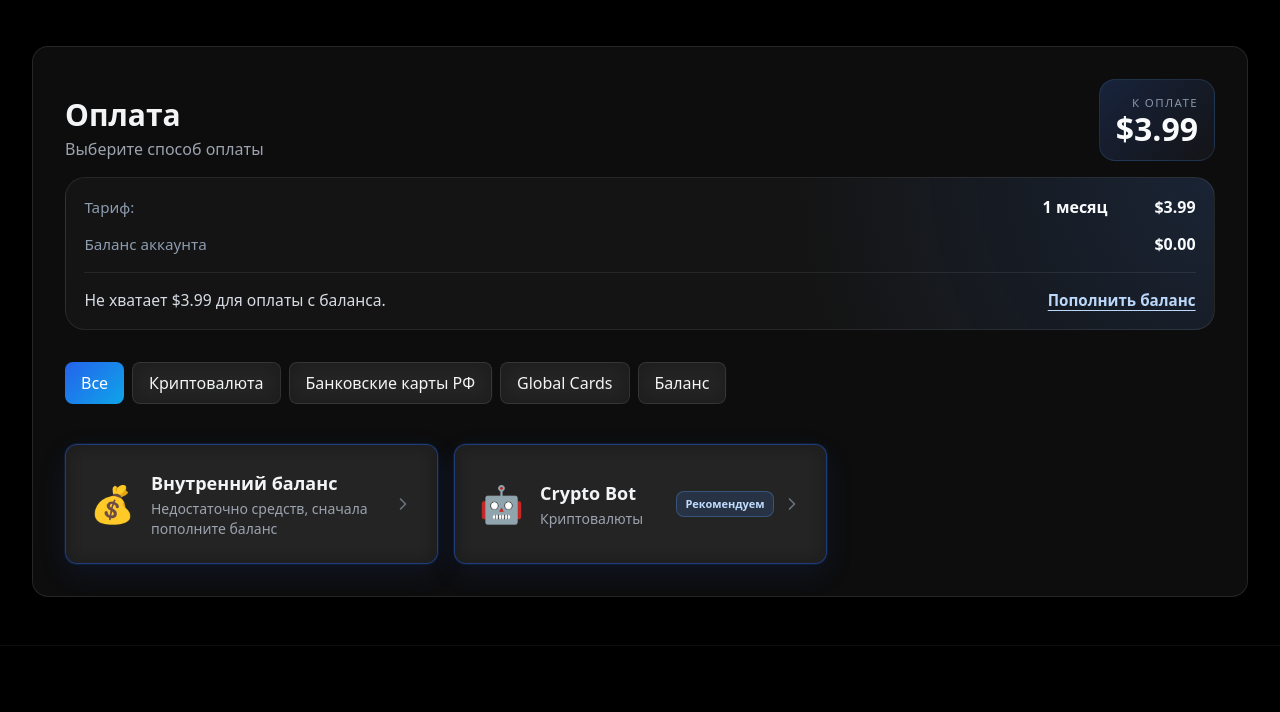
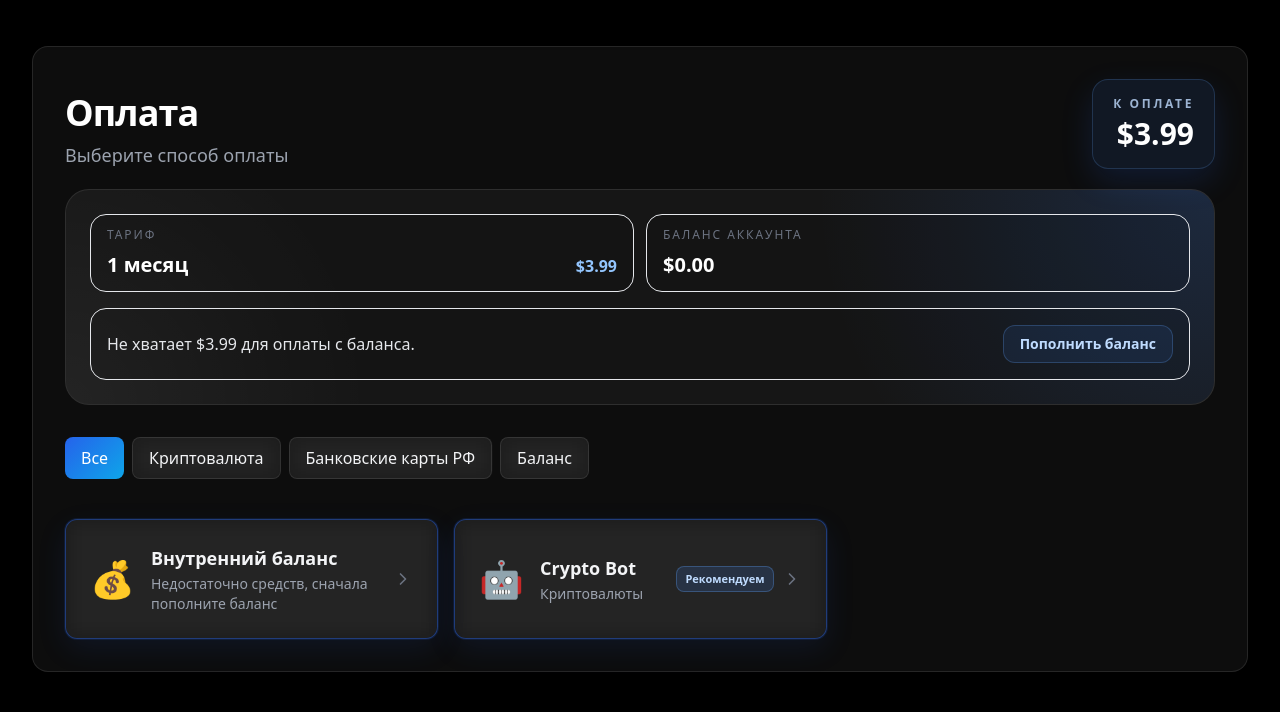
Before and after one commit to DenisGalkin/vexnd, a Flask app: page /checkout in a window 1280 px wide. Shown: the part 66-778 px from the top of the page. Run offline with Flask 3, Linux system fonts and the light colour scheme; the visitor is signed in with stand-in values (Sample User, id 1); data comes from the database, SQL or seed files in the repository; some libraries are stand-ins or nearby versions.

Commit message:
Fixed checkout (2)

```diff
--- a/app/ui/static/css/styles.css
+++ b/app/ui/static/css/styles.css
@@ -453,149 +453,8 @@ a:focus-visible, button:focus-visible, input:focus-visible, select:focus-visible
     box-shadow: 0 0 0 1px rgba(14, 165, 233, 0.2), 0 14px 36px rgba(37, 99, 235, 0.16);
 }
 
-.checkout-payment-hero {
-    display: grid;
-    gap: 1rem;
-}
-
-.checkout-payment-hero__top {
-    display: flex;
-    align-items: flex-end;
-    justify-content: space-between;
-    gap: 1rem;
-}
-
-.checkout-payment-hero__total {
-    display: flex;
-    flex-direction: column;
-    align-items: flex-end;
-    padding: 0.9rem 1rem;
-    border-radius: 1rem;
-    border: 1px solid rgba(96, 165, 250, 0.16);
-    background:
-        linear-gradient(135deg, rgba(37, 99, 235, 0.18), rgba(15, 23, 42, 0.12)),
-        rgba(255, 255, 255, 0.03);
-}
-
-.checkout-payment-hero__eyebrow {
-    font-size: 0.72rem;
-    letter-spacing: 0.12em;
-    text-transform: uppercase;
-    color: rgba(148, 163, 184, 0.9);
-}
-
-.checkout-payment-hero__total-value {
-    font-size: clamp(1.5rem, 3vw, 2rem);
-    font-weight: 800;
-    line-height: 1.05;
-    color: #f8fafc;
-}
-
-.checkout-payment-hero__card {
-    padding: 1.1rem 1.15rem;
-    border-radius: 1.25rem;
-    border: 1px solid rgba(255, 255, 255, 0.08);
-    background:
-        radial-gradient(circle at top right, rgba(59, 130, 246, 0.14), transparent 36%),
-        rgba(255, 255, 255, 0.03);
-}
-
-.checkout-payment-hero__rows {
-    display: grid;
-    gap: 0.8rem;
-}
-
-.checkout-payment-hero__row {
-    display: flex;
-    align-items: baseline;
-    justify-content: space-between;
-    gap: 1rem;
-}
-
-.checkout-payment-hero__label {
-    color: rgba(148, 163, 184, 0.95);
-    font-size: 0.95rem;
-}
-
-.checkout-payment-hero__value {
-    display: flex;
-    align-items: baseline;
-    gap: 1rem;
-    text-align: right;
-    color: #f8fafc;
-    font-size: 1rem;
-    font-weight: 600;
-}
-
-.checkout-payment-hero__price {
-    min-width: 4.5rem;
-    font-size: 1rem;
-}
-
-.checkout-payment-hero__footer {
-    display: flex;
-    align-items: center;
-    justify-content: space-between;
-    gap: 1rem;
-    margin-top: 1rem;
-    padding-top: 1rem;
-    border-top: 1px solid rgba(255, 255, 255, 0.08);
-}
-
-.checkout-payment-hero__status {
-    color: rgba(226, 232, 240, 0.94);
-    font-size: 0.98rem;
-    line-height: 1.45;
-}
-
-.checkout-payment-hero__status.is-ready {
-    color: rgba(134, 239, 172, 0.96);
-}
-
-.checkout-payment-hero__status.is-short {
-    color: rgba(226, 232, 240, 0.94);
-}
-
-.checkout-payment-hero__link {
-    flex-shrink: 0;
-    color: rgba(191, 219, 254, 0.98);
-    font-size: 0.95rem;
-    font-weight: 600;
-    text-decoration: underline;
-    text-underline-offset: 0.25rem;
-    transition: color var(--transition-duration) ease, opacity var(--transition-duration) ease;
-}
-
-.checkout-payment-hero__link:hover {
-    color: #dbeafe;
-}
-
-.checkout-payment-hero__link.is-muted {
-    opacity: 0.72;
-}
-
 /* Make checkout actions easier on mobile: keep CTA visible when summary is open */
 @media (max-width: 640px) {
-    .checkout-payment-hero__top,
-    .checkout-payment-hero__footer,
-    .checkout-payment-hero__row {
-        align-items: flex-start;
-        flex-direction: column;
-    }
-
-    .checkout-payment-hero__total,
-    .checkout-payment-hero__value {
-        align-items: flex-start;
-    }
-
-    .checkout-payment-hero__value {
-        gap: 0.45rem;
-    }
-
-    .checkout-payment-hero__price {
-        min-width: 0;
-    }
-
     .checkout-actions {
         position: sticky;
         bottom: 0;
--- a/app/ui/templates/balance.html
+++ b/app/ui/templates/balance.html
@@ -12,11 +12,9 @@
   <div class="overview-shell balance-topup">
     <section class="overview-panel glass-effect balance-topup__hero">
       <h1 class="overview-panel__title">{{ _('Пополнение баланса') }}</h1>
-      <div class="balance-topup__balance-card">
+      <div class="balance-topup__balance-row">
         <span class="balance-topup__balance-label">{{ _('Баланс') }}</span>
-        <div class="balance-topup__balance-row">
-          <span class="balance-topup__balance-value">{{ balance_amount_text }}</span>
-        </div>
+        <span class="balance-topup__balance-value">{{ balance_amount_text }}</span>
       </div>
       <p class="overview-panel__meta balance-topup__hero-meta">{{ _('Пополните баланс и оплачивайте подписку быстрее без повторного ввода платёжных данных.') }}</p>
     </section>
--- a/app/ui/templates/checkout.html
+++ b/app/ui/templates/checkout.html
@@ -6,40 +6,45 @@
 <div class="max-w-7xl mx-auto px-4 sm:px-6 lg:px-8 py-8 sm:py-12">
     <!-- Step 1: Payment Methods -->
     <div class="glass-effect rounded-2xl p-5 sm:p-8">
-        <div class="checkout-payment-hero mb-6 sm:mb-8">
-            <div class="checkout-payment-hero__top">
+        <div class="mb-6 sm:mb-8">
+            <div class="flex flex-col gap-4 sm:gap-5">
+                <div class="flex flex-col gap-3 sm:flex-row sm:items-end sm:justify-between">
                     <div>
-                    <h1 class="text-3xl font-bold">{{ _('Оплата') }}</h1>
-                    <p class="text-gray-400 mt-1">{{ _('Выберите способ оплаты') }}</p>
+                        <h1 class="text-3xl sm:text-4xl font-bold tracking-tight text-white">{{ _('Оплата') }}</h1>
+                        <p class="text-gray-400 mt-2 text-base sm:text-lg">{{ _('Выберите способ оплаты') }}</p>
                     </div>
-                <div class="checkout-payment-hero__total">
-                    <span class="checkout-payment-hero__eyebrow">{{ _('К оплате') }}</span>
-                    <span id="header-price" class="checkout-payment-hero__total-value">${{ price }}</span>
+                    <div class="self-start sm:self-auto rounded-2xl border border-blue-400/20 bg-blue-500/10 px-4 py-3 sm:px-5 sm:py-4 text-left sm:text-right shadow-[0_12px_32px_rgba(37,99,235,0.16)]">
+                        <div class="text-[11px] sm:text-xs font-semibold uppercase tracking-[0.22em] text-blue-200/80">{{ _('К оплате') }}</div>
+                        <div id="header-price" class="mt-1 text-2xl sm:text-3xl font-extrabold text-white">${{ price }}</div>
                     </div>
                 </div>
 
-            <div class="checkout-payment-hero__card">
-                <div class="checkout-payment-hero__rows">
-                    <div class="checkout-payment-hero__row">
-                        <span class="checkout-payment-hero__label">{{ _('Тариф:') }}</span>
-                        <span class="checkout-payment-hero__value">
-                            <span>{{ plan_duration_label(plan) }}</span>
-                            <span id="mobile-price" class="checkout-payment-hero__price">${{ price }}</span>
-                        </span>
+                <div class="relative overflow-hidden rounded-3xl border border-white/10 bg-white/[0.04] p-4 sm:p-6">
+                    <div class="pointer-events-none absolute inset-0 bg-[radial-gradient(circle_at_top_right,rgba(59,130,246,0.18),transparent_34%),radial-gradient(circle_at_bottom_left,rgba(255,255,255,0.06),transparent_26%)]"></div>
+                    <div class="relative flex flex-col gap-4">
+                        <div class="grid gap-3 sm:grid-cols-2">
+                            <div class="rounded-2xl border border-white/8 bg-black/10 px-4 py-3">
+                                <div class="text-xs font-medium uppercase tracking-[0.16em] text-gray-500">{{ _('Тариф') }}</div>
+                                <div class="mt-2 flex items-baseline justify-between gap-3">
+                                    <span class="text-lg sm:text-xl font-semibold text-white">{{ plan_duration_label(plan) }}</span>
+                                    <span id="mobile-price" class="text-sm sm:text-base font-semibold text-blue-300">${{ price }}</span>
                                 </div>
-                    <div class="checkout-payment-hero__row">
-                        <span class="checkout-payment-hero__label">{{ _('Баланс аккаунта') }}</span>
-                        <span id="checkout-balance-amount" class="checkout-payment-hero__value">{{ balance_amount_text }}</span>
+                            </div>
+                            <div class="rounded-2xl border border-white/8 bg-black/10 px-4 py-3">
+                                <div class="text-xs font-medium uppercase tracking-[0.16em] text-gray-500">{{ _('Баланс аккаунта') }}</div>
+                                <div id="checkout-balance-amount" class="mt-2 text-lg sm:text-xl font-semibold text-white">{{ balance_amount_text }}</div>
                             </div>
                         </div>
 
-                <div class="checkout-payment-hero__footer">
-                    <p id="checkout-balance-status" class="checkout-payment-hero__status{% if balance_ready %} is-ready{% else %} is-short{% endif %}">
+                        <div class="flex flex-col gap-3 rounded-2xl border border-white/8 bg-black/10 px-4 py-4 sm:flex-row sm:items-center sm:justify-between">
+                            <div id="checkout-balance-status" class="text-sm sm:text-base leading-relaxed {% if balance_ready %}text-emerald-300{% else %}text-gray-200{% endif %}">
                                 {{ balance_status_text }}
-                    </p>
-                    <a href="{{ url_lang('balance_page') }}" class="checkout-payment-hero__link{% if balance_ready %} is-muted{% endif %}">
+                            </div>
+                            <a href="{{ url_lang('balance_page') }}" class="inline-flex items-center justify-center rounded-xl border border-blue-400/25 bg-blue-500/10 px-4 py-2 text-sm font-semibold text-blue-200 transition-all hover:bg-blue-500/15 hover:text-white">
                                 {{ _('Пополнить баланс') }}
                             </a>
+                        </div>
+                    </div>
                 </div>
             </div>
         </div>
@@ -56,10 +61,6 @@
             <button onclick="filterPayments('ru', event)" class="filter-btn px-3 sm:px-4 py-2 rounded-lg glass-effect hover:bg-white/10 font-medium transition-all whitespace-nowrap shrink-0">
                 <span class="sm:hidden">{{ _('RU карты') }}</span>
                 <span class="hidden sm:inline">{{ _('Банковские карты РФ') }}</span>
-            </button>
-            <button onclick="filterPayments('global', event)" class="filter-btn px-3 sm:px-4 py-2 rounded-lg glass-effect hover:bg-white/10 font-medium transition-all whitespace-nowrap shrink-0">
-                <span class="sm:hidden">{{ _('Global') }}</span>
-                <span class="hidden sm:inline">{{ _('Global Cards') }}</span>
             </button>
             <button onclick="filterPayments('balance', event)" class="filter-btn px-3 sm:px-4 py-2 rounded-lg glass-effect hover:bg-white/10 font-medium transition-all whitespace-nowrap shrink-0">
                 {{ _('Баланс') }}
@@ -301,15 +302,11 @@ function updateCheckoutHero(priceText, balanceState = defaultBalanceState) {
 
     const status = document.getElementById('checkout-balance-status');
     const amount = document.getElementById('checkout-balance-amount');
-    const link = document.querySelector('.checkout-payment-hero__link');
 
     amount.textContent = balanceState.balance_amount_text || defaultBalanceState.balance_amount_text;
     status.textContent = balanceState.balance_status_text || defaultBalanceState.balance_status_text;
-    status.classList.toggle('is-ready', !!balanceState.balance_ready);
-    status.classList.toggle('is-short', !balanceState.balance_ready);
-    if (link) {
-        link.classList.toggle('is-muted', !!balanceState.balance_ready);
-    }
+    status.classList.toggle('text-emerald-300', !!balanceState.balance_ready);
+    status.classList.toggle('text-gray-200', !balanceState.balance_ready);
 }
 
 function syncBalanceMethodState(balanceState = defaultBalanceState) {
```
Also changed, not shown: other parts of app/ui/static/css/styles.css (+10 -39 lines). Lines whose indentation alone changed are shown as unchanged.
